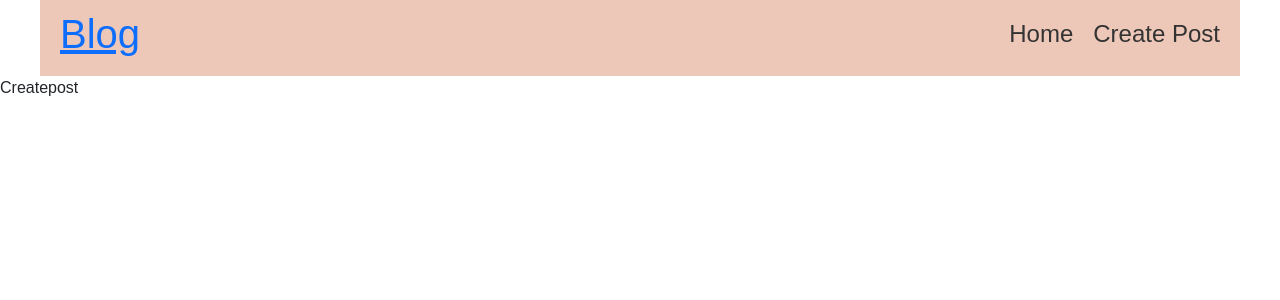
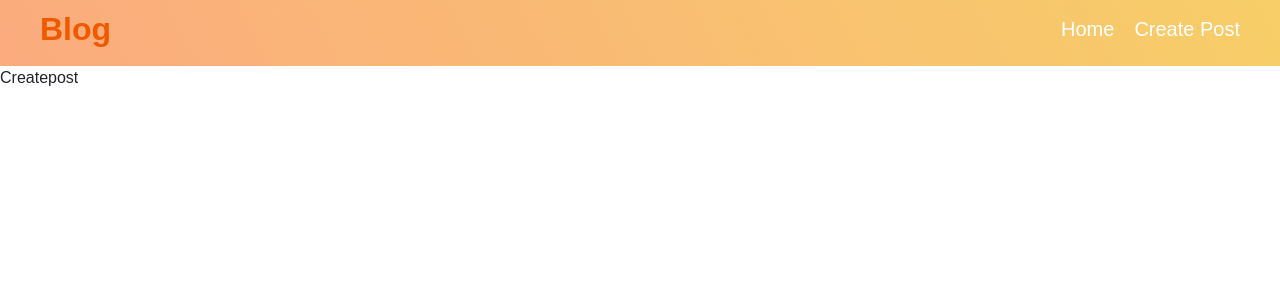
Before and after one commit to fmfahath/react-blog-hooks-firebase, a React (Vite) app: page /create in a window 1280 px wide. Shown: the top 300 px of the page. Built offline with nearby package versions, Linux system fonts and the light colour scheme.

Commit message:
data fetch from API and displayed+

```diff
--- a/src/components/navbar/Navbar.css
+++ b/src/components/navbar/Navbar.css
@@ -1,23 +1,43 @@
 header {
-    background-color: #edc7b7;
-}
-
-.container {
-    max-width: 1200px;
-    margin: 0 auto;
-    padding: 10px 20px;
+    background-color: #FBAB7E;
+    background-image: linear-gradient(62deg, #FBAB7E 0%, #F7CE68 100%);
     display: flex;
     align-items: center;
     justify-content: space-between;
 }
 
-.container nav {
+.container-navbar {
+    width: 100%;
+    margin: 0 auto;
+    padding: 10px 40px;
     display: flex;
     align-items: center;
+    justify-content: space-between;
+}
+
+.container-navbar h2 {
+    color: #f15900;
+    font-weight: 700;
+}
+
+.container-navbar h5 {
+    color: #ffffff;
+}
+
+.container-navbar h5:hover {
+    color: #f15900;
+}
+
+.container-navbar a {
+    text-decoration: none;
+}
+
+.container-navbar nav {
+    display: flex;
+    flex-direction: row;
     gap: 20px;
 }
 
-.container nav a {
-    text-decoration: none;
+.container-navbar nav a {
     color: #333;
 }
--- a/src/components/navbar/Navbar.jsx
+++ b/src/components/navbar/Navbar.jsx
@@ -5,11 +5,11 @@ import { Link, Outlet } from 'react-router-dom'
 const Navbar = () => {
     return (
         <>
-            <header className='container'>
-                <Link to='/'><h1>Blog</h1></Link>
+            <header className='container-navbar'>
+                <Link to='/'><h2>Blog</h2></Link>
                 <nav>
-                    <Link to='/'><h4>Home</h4></Link>
-                    <Link to='create'><h4>Create Post</h4></Link>
+                    <Link to='/'><h5>Home</h5></Link>
+                    <Link to='create'><h5>Create Post</h5></Link>
                 </nav>
             </header>
             <Outlet />
--- /dev/null
+++ b/src/components/postcard/PostCard.css
@@ -0,0 +1,31 @@
+.container-postcard {
+    max-width: 1200px;
+    color: #141313;
+    border-radius: 10px;
+    padding: 10px;
+    margin: 13px auto;
+    background-color: #FBAB7E;
+    background-image: linear-gradient(62deg, #FBAB7E 0%, #F7CE68 100%);
+    box-shadow: rgba(0, 0, 0, 0.16) 0px 1px 4px;
+    transition: 0.3s all;
+    cursor: pointer;
+}
+
+.container-postcard:hover {
+    box-shadow: rgba(50, 50, 93, 0.25) 0px 13px 27px -5px, rgba(0, 0, 0, 0.3) 0px 8px 16px -8px;
+}
+
+.container-postcard p {
+    color: #413f3f;
+    transition: 0.3s all;
+}
+
+
+
+.container-postcard h5 {
+    transition: 0.3s all;
+}
+
+.container-postcard:hover h5 {
+    color: #ffffff;
+}
--- /dev/null
+++ b/src/components/postcard/PostCard.jsx
@@ -0,0 +1,13 @@
+import React from 'react'
+import './PostCard.css'
+
+const PostCard = ({ post }) => {
+    return (
+        <div className='container-postcard'>
+            <h5>{post.title}</h5>
+            <p>{post.body}</p>
+        </div>
+    )
+}
+
+export default PostCard
--- a/src/screens/home/Home.css
+++ b/src/screens/home/Home.css
@@ -0,0 +1,4 @@
+.container-home {
+    padding: 40px;
+    margin: 0 auto;
+}
--- a/src/screens/home/Home.jsx
+++ b/src/screens/home/Home.jsx
@@ -1,9 +1,44 @@
-import React from 'react'
+import React, { useEffect, useState } from 'react'
 import './Home.css'
+import PostCard from '../../components/postcard/PostCard';
 
 const Home = () => {
+
+    const [posts, setPosts] = useState([]);
+    const [error, setError] = useState();
+
+
+    useEffect(() => {
+        const fetchPosts = async () => {
+            const res = await fetch('https://jsonplaceholder.typicode.com/posts');
+            const data = await res.json();
+
+            if (res.ok) {
+                setPosts(data)
+                setError("")
+            }
+
+            if (!res.ok) {
+                setError(res.error)
+            }
+        }
+
+        fetchPosts();
+    }, []);
+
+
     return (
-        <div className='container'>Home</div>
+        <div className='container-home'>
+            {
+                error && <h3 style={{ color: "red" }}>{error}</h3>
+            }
+            {
+                posts && posts.map((post) => {
+                    return <PostCard post={post} key={post.id} />
+                })
+            }
+
+        </div>
     )
 }
 
```
